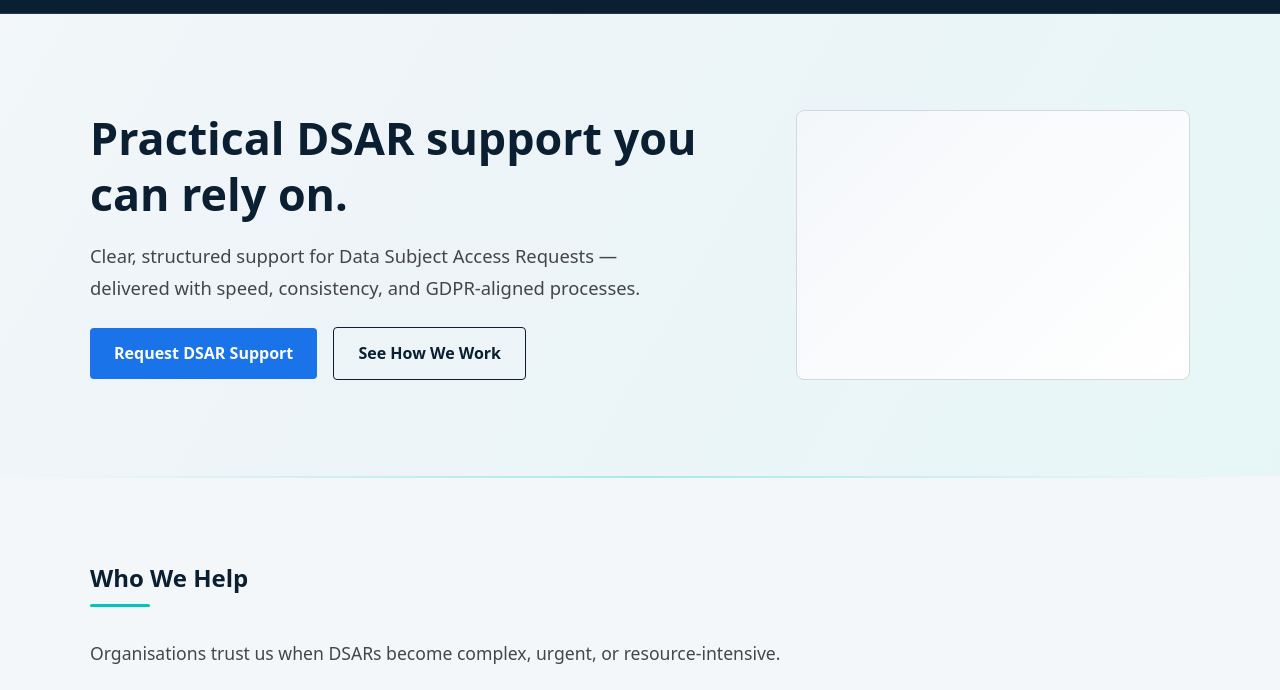
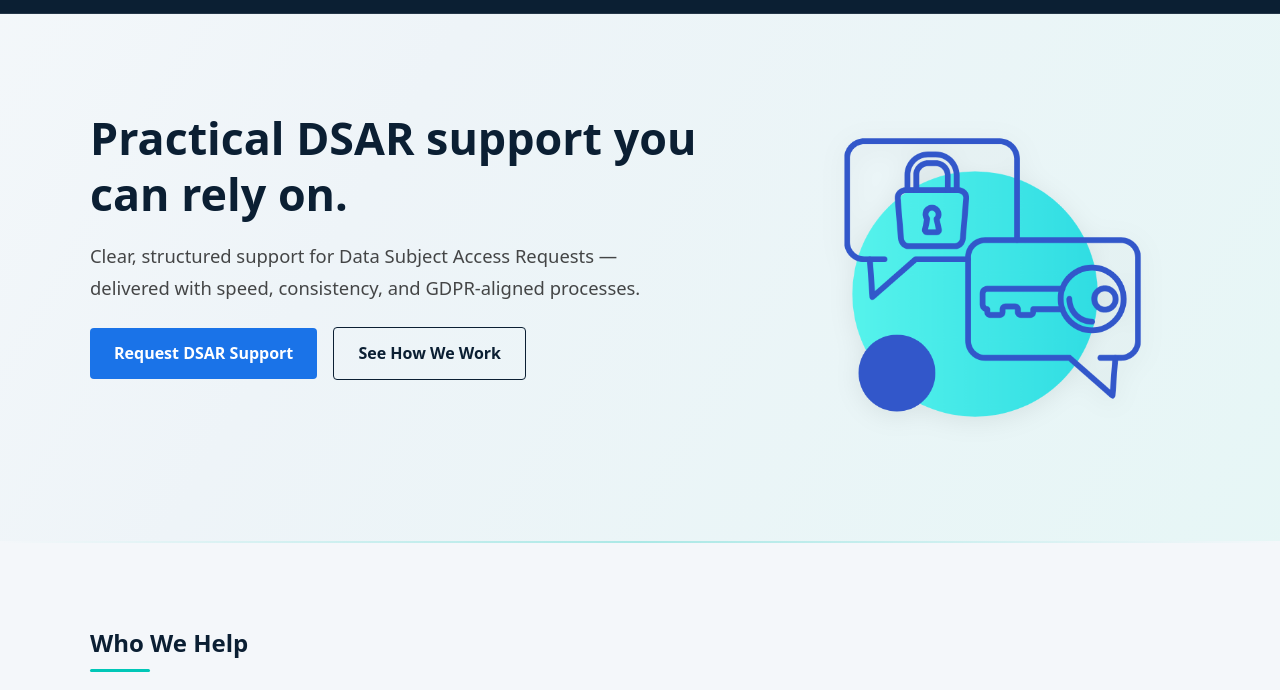
Before and after one commit to wadard/verirequest-website, a plain HTML site: page index.html in a window 1280 px wide. Shown: the part 54-744 px from the top of the page. Drawn offline with Linux system fonts and the light colour scheme.

Commit message:
3. Module 1 Image

```diff
--- a/index.html
+++ b/index.html
@@ -42,7 +42,13 @@
             <a href="#how-it-works" class="btn btn-secondary">See How We Work</a>
           </div>
         </div>
-        <div class="hero-side"></div>
+
+        <!-- HERO IMAGE -->
+        <div class="hero-side">
+          <img src="assets/images/module_image_1.png"
+               alt="DSAR support illustration"
+               class="hero-side-image">
+        </div>
       </div>
     </section>
 
--- a/styles.css
+++ b/styles.css
@@ -134,10 +134,24 @@ h1, h2, h3 {
   max-width: 600px;
 }
 
+/* CLEAN HERO IMAGE — NO BOX */
 .hero-side {
-  background: linear-gradient(135deg, var(--bg-light), #ffffff);
-  border: 1px solid var(--grey-mid);
-  border-radius: 8px;
+  display: flex;
+  align-items: center;
+  justify-content: center;
+  padding: 0;
+  background: none;
+  border: none;
+  border-radius: 0;
+  overflow: visible;
+}
+
+.hero-side-image {
+  width: 85%;
+  height: auto;
+  object-fit: contain;
+  display: block;
+  filter: drop-shadow(0 4px 12px rgba(0,0,0,0.08));
 }
 
 /* BUTTONS */
```
Also changed, not shown: assets/images/module_image_1.png (added), 3 other files.
